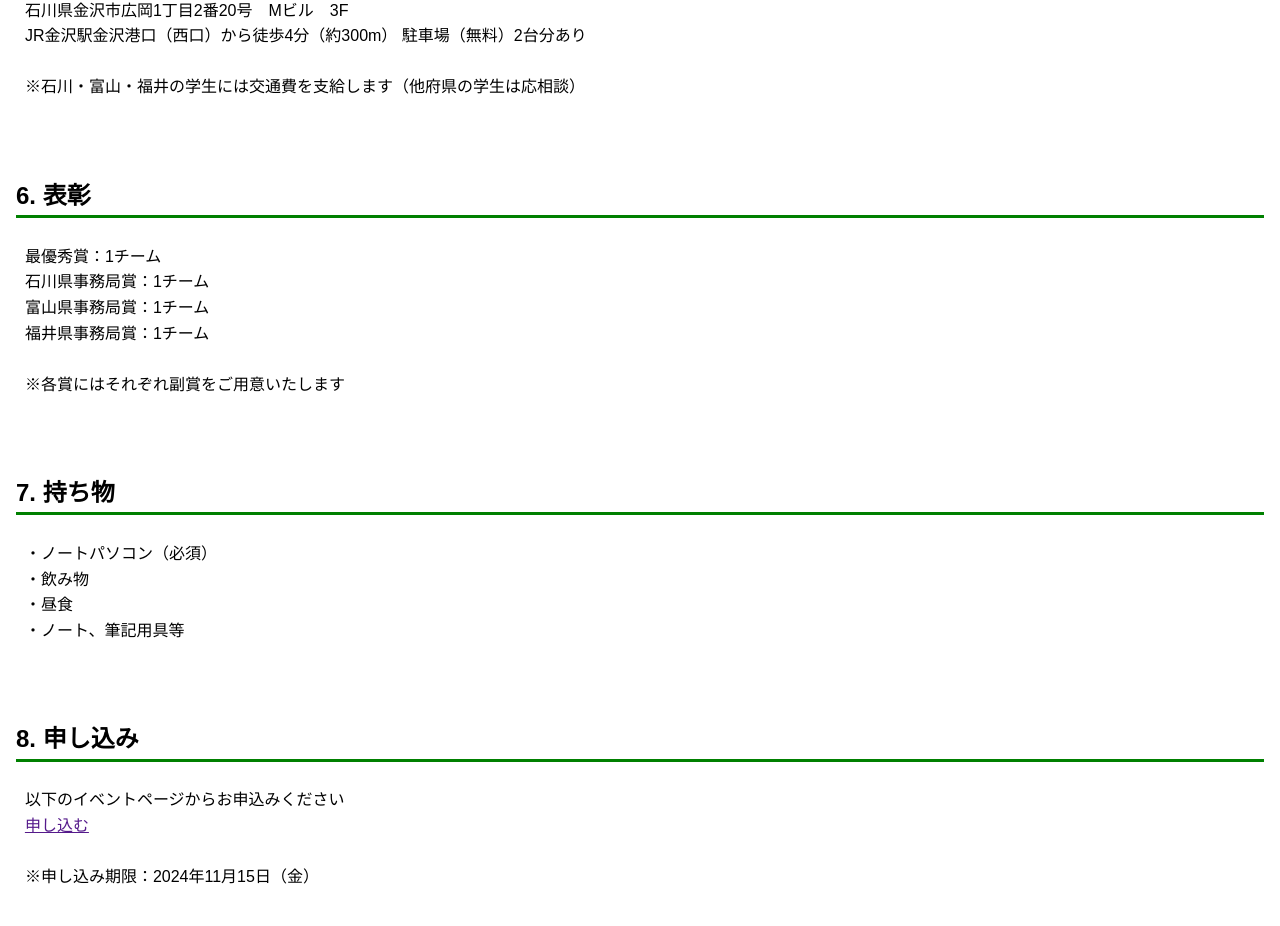
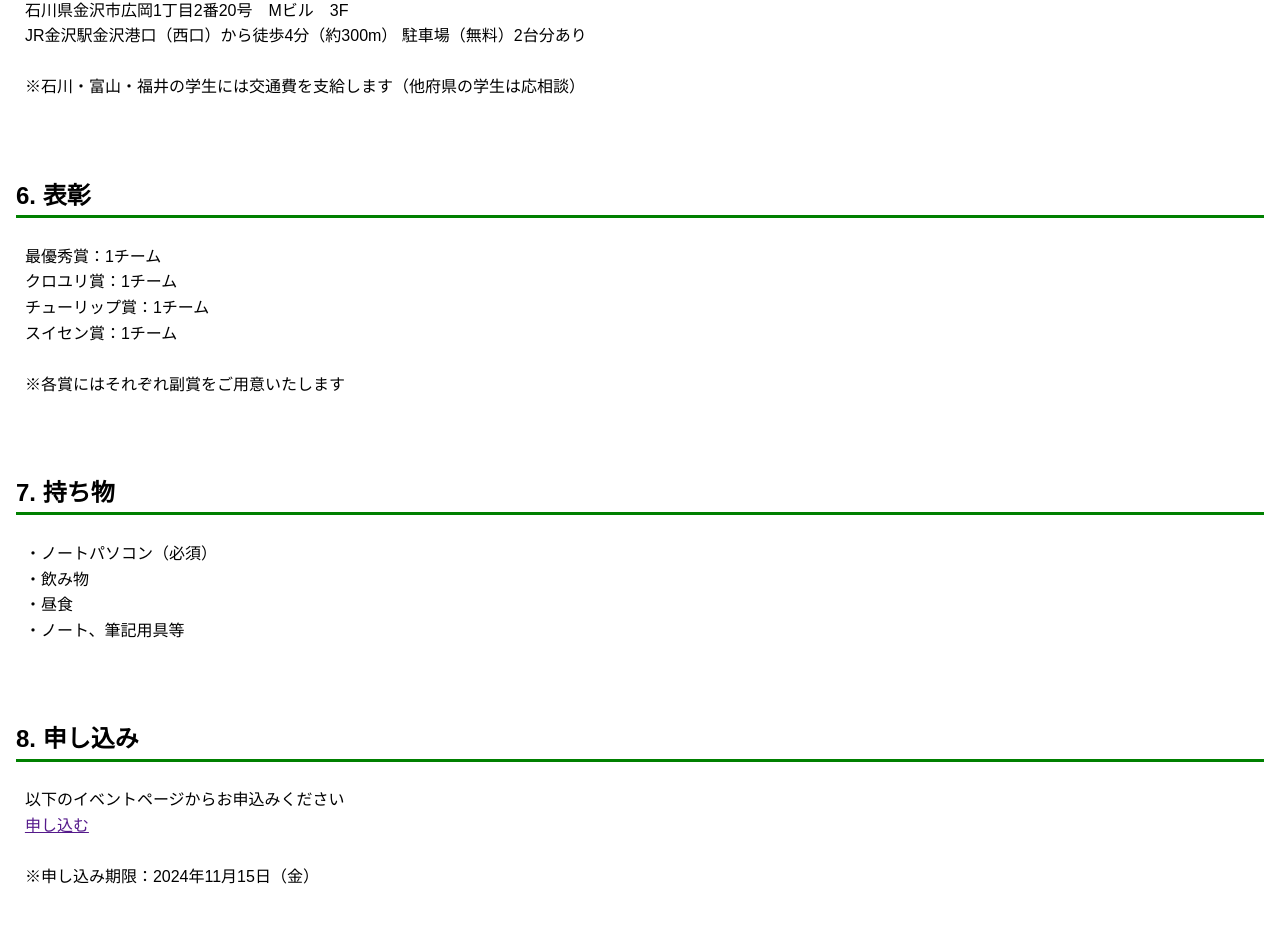
Before and after one commit to hokuriku-inbound-kanko/hackathon, a plain HTML site: page index.html in a window 1280 px wide. Shown: the part 1618-2544 px from the top of the page. Drawn offline with Linux system fonts and the light colour scheme.

Commit message:
Update index.html

```diff
--- a/index.html
+++ b/index.html
@@ -76,9 +76,9 @@
   <section>
   <h2>6. 表彰</h2>
   最優秀賞：1チーム
-  石川県事務局賞：1チーム
-  富山県事務局賞：1チーム
-  福井県事務局賞：1チーム
+  クロユリ賞：1チーム
+  チューリップ賞：1チーム
+  スイセン賞：1チーム
 
   ※各賞にはそれぞれ副賞をご用意いたします
   </section>
```
